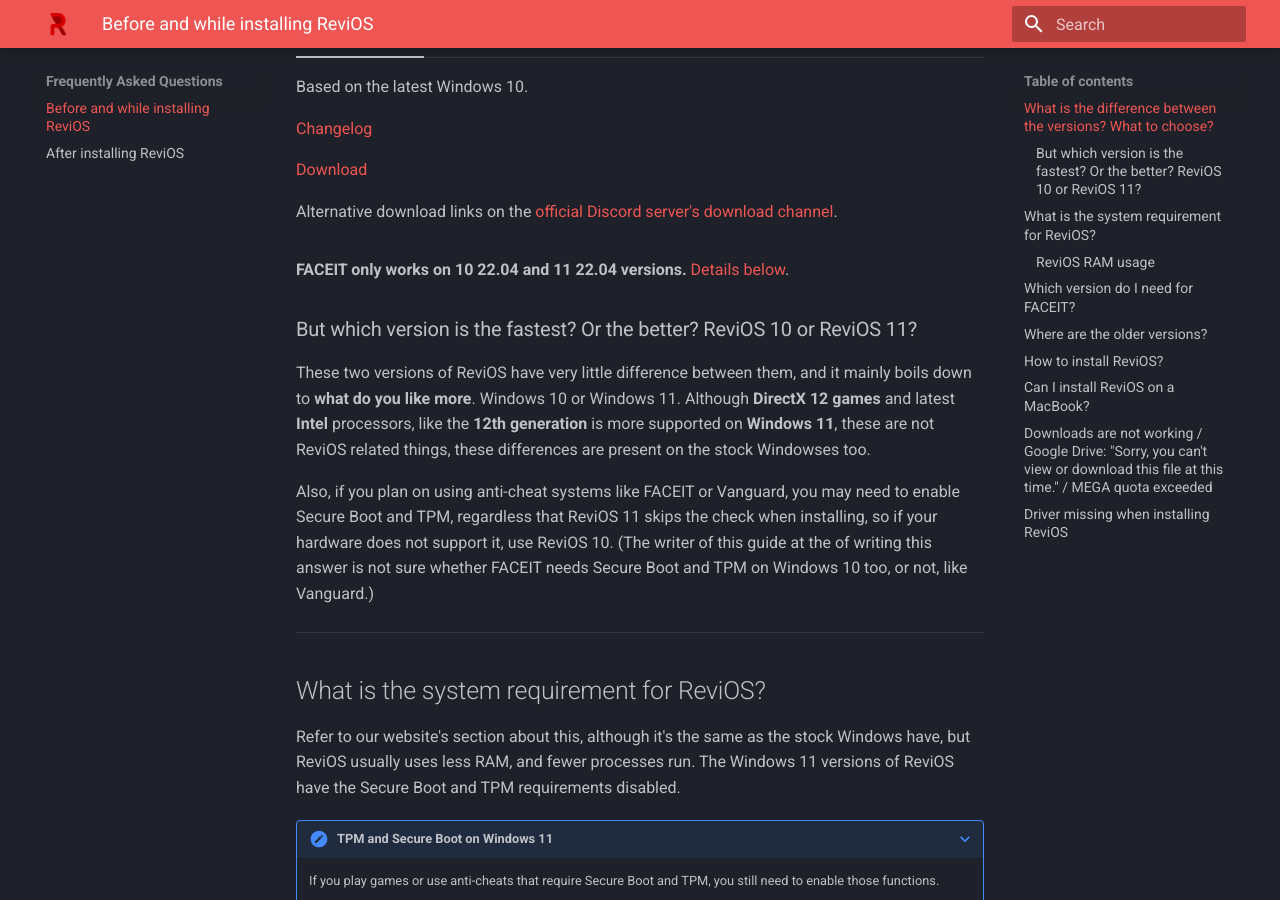
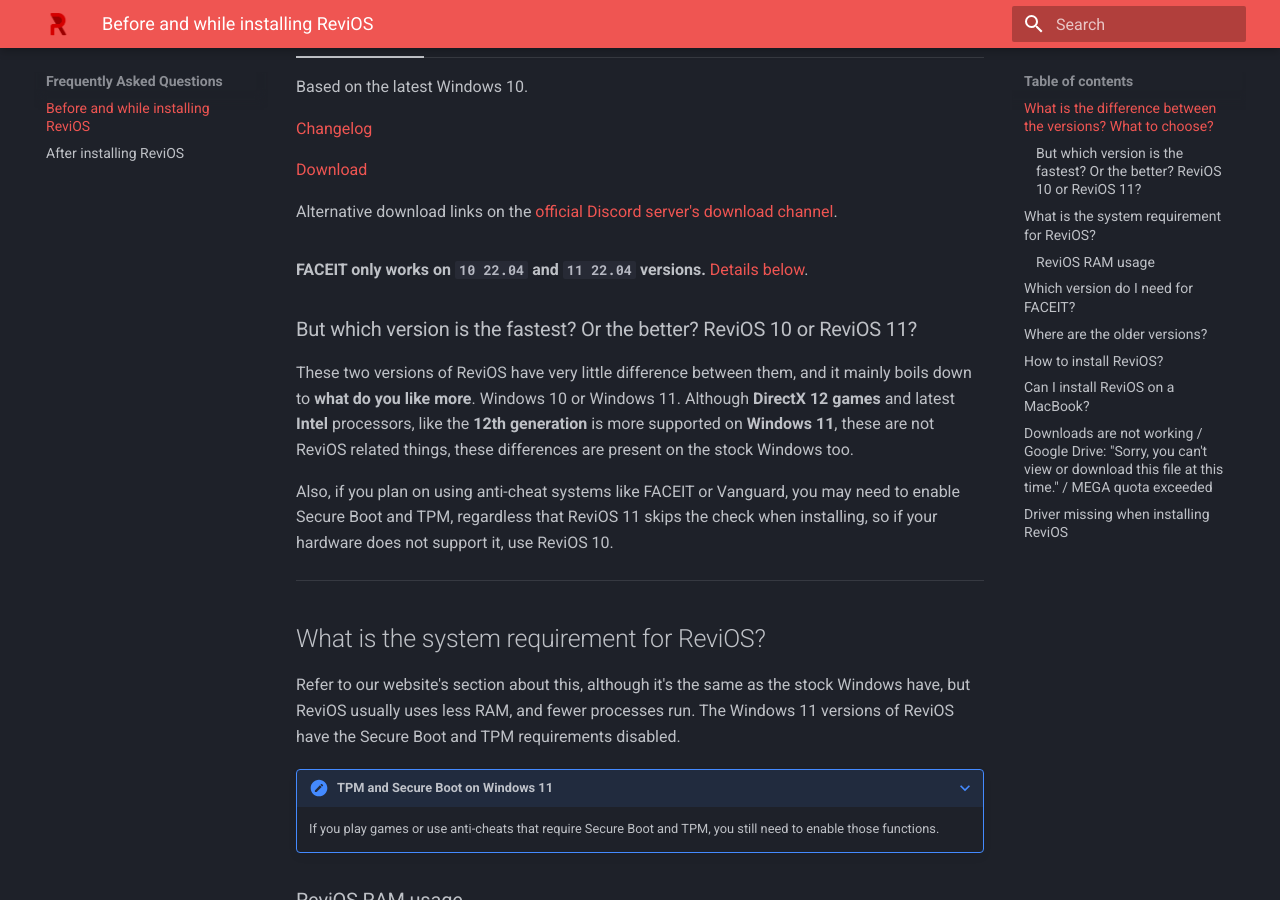
Before and after one commit to dkovacs24/ReviOS_faq, an MkDocs documentation site: the page built from docs/before-install.md, in a window 1280 px wide and 900 px high, scrolled down 328 px. Built offline with MkDocs 1.6.1 and Material for MkDocs 9.7.7, drawn with Linux system fonts in a browser that asks for light colours.

Commit message:
minor changes, typos, rephrases

```diff
--- a/docs/before-install.md
+++ b/docs/before-install.md
@@ -25,13 +25,14 @@
 
     Alternative download links on the [official Discord server's](https://discord.gg/962y4pU){target=_blank} [download channel](https://discord.com/channels/619835916139364383/658369065110339640/965855822372569099){target=_blank}.
 
-**FACEIT only works on 10 22.04 and 11 22.04 versions.** [Details below](#which-version-do-i-need-for-FACEIT).
+
+**FACEIT only works on `10 22.04` and `11 22.04` versions.** [Details below](#which-version-do-i-need-for-faceit).
 
 ### But which version is the fastest? Or the better? ReviOS 10 or ReviOS 11?
 
-These two versions of ReviOS have very little difference between them, and it mainly boils down to **what do you like more**. Windows 10 or Windows 11. Although **DirectX 12 games** and latest **Intel** processors, like the **12th generation** is more supported on **Windows 11**, these are not ReviOS related things, these differences are present on the stock Windowses too.
+These two versions of ReviOS have very little difference between them, and it mainly boils down to **what do you like more**. Windows 10 or Windows 11. Although **DirectX 12 games** and latest **Intel** processors, like the **12th generation** is more supported on **Windows 11**, these are not ReviOS related things, these differences are present on the stock Windows too.
 
-Also, if you plan on using anti-cheat systems like FACEIT or Vanguard, you may need to enable Secure Boot and TPM, regardless that ReviOS 11 skips the check when installing, so if your hardware does not support it, use ReviOS 10. (The writer of this guide at the of writing this answer is not sure whether FACEIT needs Secure Boot and TPM on Windows 10 too, or not, like Vanguard.)
+Also, if you plan on using anti-cheat systems like FACEIT or Vanguard, you may need to enable Secure Boot and TPM, regardless that ReviOS 11 skips the check when installing, so if your hardware does not support it, use ReviOS 10.
 
 ---
 
```
